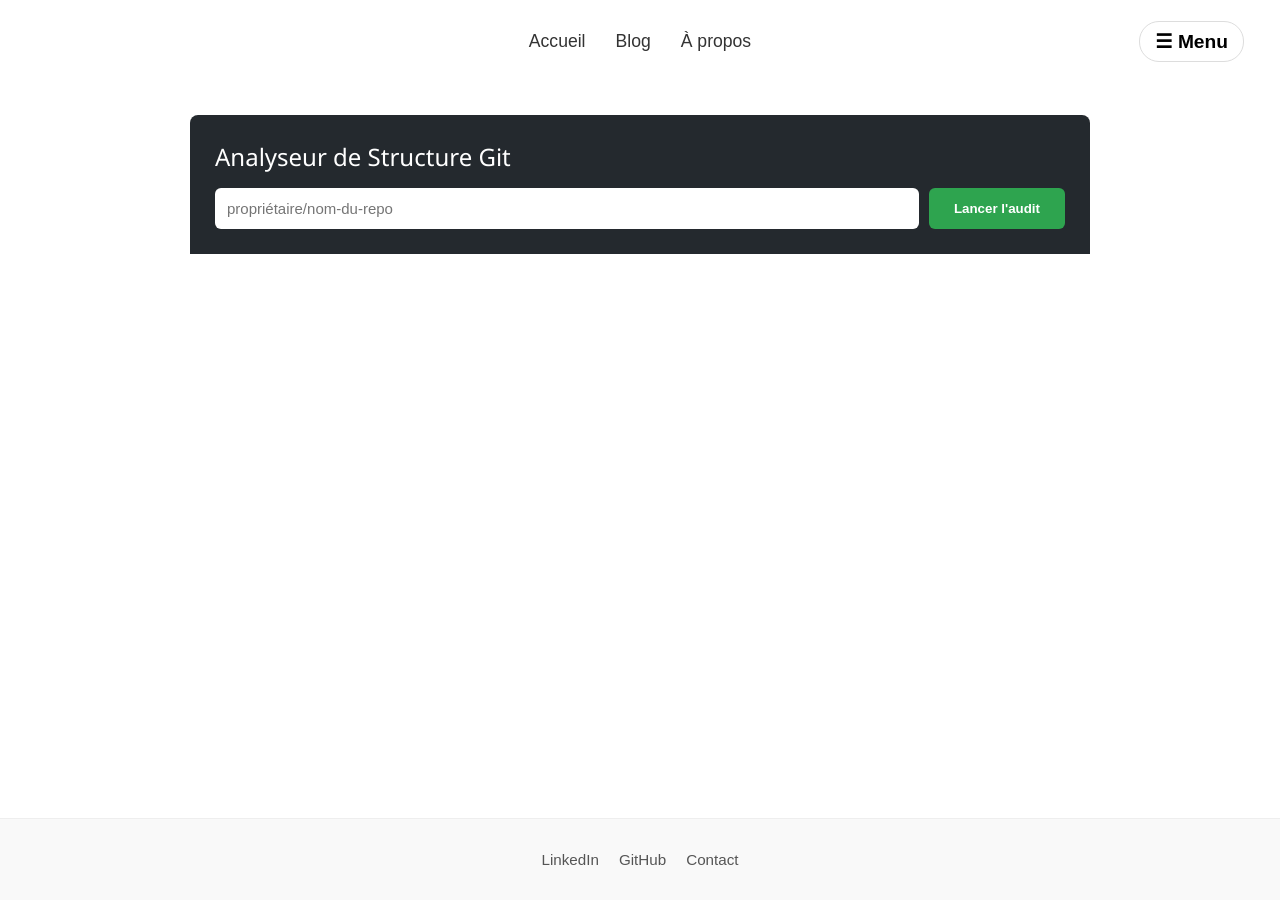
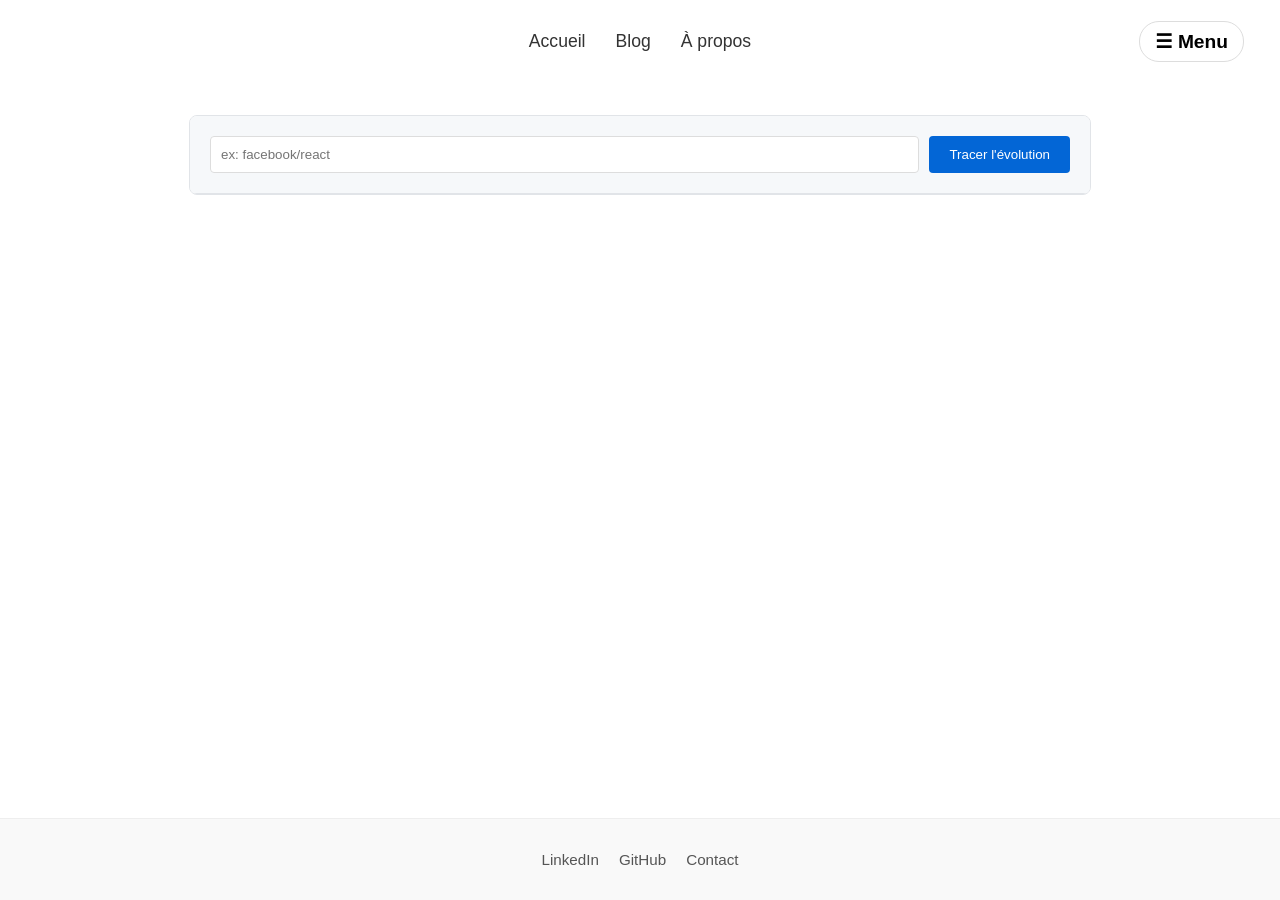
Before and after one commit to Iffigues/iffigues.github.io, a Jekyll site: the page built from pages/stats.md, in a window 1280 px wide. Built offline with Jekyll 4.4.1, drawn with Linux system fonts in a browser that asks for light colours; comment, search, counter and statistics services are not loaded; some of the changed lines change nothing that is shown.

```diff
--- a/pages/stats.md
+++ b/pages/stats.md
@@ -1,177 +1,108 @@
 ---
 layout: default
-title: Git Memory Deep Analyzer
+title: Git Evolution Tracker
 ---
 
-<div id="git-expert-dashboard" style="font-family: 'Segoe UI', Tahoma, Geneva, Verdana, sans-serif; max-width: 900px; margin: auto; background: #fff; color: #1b1f23;">
+<script src="https://cdn.jsdelivr.net/npm/chart.js"></script>
 
-    <div style="background: #24292e; padding: 25px; border-radius: 8px 8px 0 0; color: white;">
-        <h2 style="margin: 0 0 15px 0; font-weight: 400;">Analyseur de Structure Git</h2>
+<div id="git-evolution-dashboard" style="font-family: sans-serif; max-width: 900px; margin: auto; border: 1px solid #e1e4e8; border-radius: 8px; overflow: hidden;">
+
+    <div style="background: #f6f8fa; padding: 20px; border-bottom: 1px solid #e1e4e8;">
         <div style="display: flex; gap: 10px;">
-            <input type="text" id="repoInput" placeholder="propriétaire/nom-du-repo" style="flex-grow: 1; padding: 12px; border-radius: 6px; border: none; font-size: 15px;">
-            <button onclick="deepAnalyze()" style="background: #2ea44f; color: white; border: none; padding: 12px 25px; border-radius: 6px; cursor: pointer; font-weight: bold;">Lancer l'audit</button>
+            <input type="text" id="repoInput" placeholder="ex: facebook/react" style="flex-grow: 1; padding: 10px; border: 1px solid #ddd; border-radius: 4px;">
+            <button onclick="analyzeEvolution()" style="background: #0366d6; color: white; border: none; padding: 10px 20px; border-radius: 4px; cursor: pointer;">Tracer l'évolution</button>
         </div>
     </div>
 
-    <div id="loader" style="display: none; padding: 50px; text-align: center;">
-        <div class="spinner"></div>
-        <p>Extraction des données binaires et scan de l'historique...</p>
-    </div>
+    <div id="loader" style="display: none; padding: 30px; text-align: center;">📊 Analyse des instantanés historiques...</div>
 
-    <div id="dashboardContent" style="display: none; border: 1px solid #e1e4e8; border-top: none; padding: 20px;">
+    <div id="results" style="display: none; padding: 20px;">
+        <h4>Évolution de la taille du code (Derniers Commits)</h4>
+        <canvas id="sizeChart" style="width: 100%; height: 300px; margin-bottom: 30px;"></canvas>
 
-        <div style="display: grid; grid-template-columns: repeat(3, 1fr); gap: 15px; margin-bottom: 25px;">
-            <div style="padding: 15px; background: #f6f8fa; border-radius: 6px; border: 1px solid #e1e4e8; text-align: center;">
-                <div style="font-size: 0.85em; color: #586069;">COMMITS TOTAL</div>
-                <div id="statCommits" style="font-size: 1.8em; font-weight: bold;">-</div>
-            </div>
-            <div style="padding: 15px; background: #f6f8fa; border-radius: 6px; border: 1px solid #e1e4e8; text-align: center;">
-                <div style="font-size: 0.85em; color: #586069;">POIDS DES FICHIERS</div>
-                <div id="statCode" style="font-size: 1.8em; font-weight: bold;">-</div>
-            </div>
-            <div style="padding: 15px; background: #f6f8fa; border-radius: 6px; border: 1px solid #e1e4e8; text-align: center;">
-                <div style="font-size: 0.85em; color: #586069;">POIDS DU .GIT</div>
-                <div id="statGit" style="font-size: 1.8em; font-weight: bold;">-</div>
-            </div>
-        </div>
-
-        <div style="margin-bottom: 30px;">
-            <h4 style="margin-bottom: 10px;">Répartition de la mémoire vive vs historique</h4>
-            <div style="width: 100%; height: 35px; background: #eee; border-radius: 18px; display: flex; overflow: hidden; border: 1px solid #ddd;">
-                <div id="barCode" style="background: #2ecc71; height: 100%; transition: width 1s;" title="Code actuel"></div>
-                <div id="barHistory" style="background: #3498db; height: 100%; transition: width 1s;" title="Objets Git & Historique"></div>
-            </div>
-            <p style="font-size: 0.8em; color: #666; margin-top: 8px;">
-                <span style="color: #2ecc71;">●</span> Fichiers HEAD | <span style="color: #3498db;">●</span> Historique, Commits & Objets compressés
-            </p>
-        </div>
-
-        <div style="border: 1px solid #e1e4e8; border-radius: 6px;">
-            <div id="breadcrumb" style="padding: 10px; background: #f6f8fa; border-bottom: 1px solid #e1e4e8; font-family: monospace;"></div>
-            <div style="max-height: 400px; overflow-y: auto;">
-                <table style="width: 100%; border-collapse: collapse;">
-                    <tbody id="fileList"></tbody>
-                </table>
-            </div>
-        </div>
+        <h4>Détails des Variations</h4>
+        <div id="commitHistory" style="font-size: 0.9em;"></div>
     </div>
 </div>
 
-<style>
-    .spinner { border: 4px solid #f3f3f3; border-top: 4px solid #2ea44f; border-radius: 50%; width: 30px; height: 30px; animation: spin 1s linear infinite; margin: auto; }
-    @keyframes spin { 0% { transform: rotate(0deg); } 100% { transform: rotate(360deg); } }
-    tr:hover { background: #f9f9f9; }
-</style>
+<script>
+let myChart = null;
 
-<script>
-let fullTree = [];
-let repoData = {};
-let totalCodeSize = 0;
-
-async function deepAnalyze() {
+async function analyzeEvolution() {
     const repo = document.getElementById('repoInput').value.trim();
     const loader = document.getElementById('loader');
-    const content = document.getElementById('dashboardContent');
+    const results = document.getElementById('results');
 
     loader.style.display = 'block';
-    content.style.display = 'none';
+    results.style.display = 'none';
 
     try {
-        // 1. Infos de base & Quota
-        const rRes = await fetch(`https://api.github.com/repos/${repo}`);
-        repoData = await rRes.json();
+        // 1. Récupérer les 10 derniers commits
+        const commitsRes = await fetch(`https://api.github.com/repos/${repo}/commits?per_page=10`);
+        const commits = await commitsRes.json();
 
-        // 2. Récupérer le nombre de commits (approximation via l'API stats)
-        // Note: L'API contributors est souvent plus rapide pour le décompte total
-        const commitRes = await fetch(`https://api.github.com/repos/${repo}/stats/contributors`);
-        const commitData = await commitRes.json();
-        let totalCommits = 0;
-        commitData.forEach(contributor => totalCommits += contributor.total);
+        const historyData = [];
 
-        // 3. Arbre complet
-        const tRes = await fetch(`https://api.github.com/repos/${repo}/git/trees/${repoData.default_branch}?recursive=1`);
-        const tData = await tRes.json();
-        fullTree = tData.tree;
+        // 2. Pour chaque commit, on récupère la taille du "Tree"
+        // On utilise Promise.all pour paralléliser les requêtes
+        for (let commit of commits.reverse()) {
+            const treeSha = commit.commit.tree.sha;
+            const treeRes = await fetch(`https://api.github.com/repos/${repo}/git/trees/${treeSha}?recursive=1`);
+            const treeData = await treeRes.json();
 
-        // Calculs de taille
-        totalCodeSize = fullTree.reduce((acc, i) => acc + (i.size || 0), 0);
-        const totalGitSizeKB = repoData.size; // Taille totale incluant .git
-        const historySizeKB = totalGitSizeKB - (totalCodeSize / 1024);
+            const totalSize = treeData.tree.reduce((acc, item) => acc + (item.size || 0), 0);
 
-        // Update Stats
-        document.getElementById('statCommits').innerText = totalCommits.toLocaleString();
-        document.getElementById('statCode').innerText = formatSize(totalCodeSize);
-        document.getElementById('statGit').innerText = formatSize(totalGitSizeKB * 1024);
+            historyData.push({
+                date: new Date(commit.commit.author.date).toLocaleDateString(),
+                sizeMB: (totalSize / (1024 * 1024)).toFixed(2),
+                msg: commit.commit.message.substring(0, 30) + "..."
+            });
+        }
 
-        // Update Bars
-        const codeRatio = ( (totalCodeSize / 1024) / totalGitSizeKB ) * 100;
-        document.getElementById('barCode').style.width = codeRatio + "%";
-        document.getElementById('barHistory').style.width = (100 - codeRatio) + "%";
-
-        renderPath("");
+        renderChart(historyData);
+        renderCommitList(historyData);
 
         loader.style.display = 'none';
-        content.style.display = 'block';
-
+        results.style.display = 'block';
     } catch (e) {
-        alert("Erreur d'analyse. Vérifiez le nom du dépôt ou le quota d'API.");
+        alert("Erreur d'accès aux données historiques.");
         loader.style.display = 'none';
     }
 }
 
-function renderPath(path) {
-    const list = document.getElementById('fileList');
-    const bread = document.getElementById('breadcrumb');
-    list.innerHTML = "";
+function renderChart(data) {
+    const ctx = document.getElementById('sizeChart').getContext('2d');
 
-    bread.innerHTML = `<span style="color:#0366d6;cursor:pointer" onclick="renderPath('')">root</span>` +
-        path.split('/').filter(x=>x).map((p,i,arr) => {
-            const fp = arr.slice(0,i+1).join('/');
-            return ` / <span style="color:#0366d6;cursor:pointer" onclick="renderPath('${fp}')">${p}</span>`;
-        }).join('');
+    if (myChart) myChart.destroy();
 
-    const levelItems = {};
-    fullTree.forEach(item => {
-        if (path === "" || item.path.startsWith(path + "/")) {
-            const rel = path === "" ? item.path : item.path.substring(path.length+1);
-            const name = rel.split('/')[0];
-            if (!levelItems[name]) {
-                levelItems[name] = { name, type: rel.includes('/')?'tree':item.type, size: 0, path: path===""?name:path+"/"+name };
-            }
-            levelItems[name].size += (item.size || 0);
+    myChart = new Chart(ctx, {
+        type: 'line',
+        data: {
+            labels: data.map(d => d.date),
+            datasets: [{
+                label: 'Taille du dépôt (MB)',
+                data: data.map(d => d.sizeMB),
+                borderColor: '#2ecc71',
+                backgroundColor: 'rgba(46, 204, 113, 0.1)',
+                fill: true,
+                tension: 0.3
+            }]
+        },
+        options: {
+            responsive: true,
+            plugins: { legend: { display: false } },
+            scales: { y: { beginAtZero: false, title: { display: true, text: 'MegaBytes' } } }
         }
     });
-
-    const sorted = Object.values(levelItems).sort((a,b) => (b.type==='tree')-(a.type==='tree') || b.size - a.size);
-
-    if (path !== "") {
-        const parent = path.includes('/') ? path.split('/').slice(0,-1).join('/') : "";
-        addEntry("..", 0, 'tree', parent, true);
-    }
-
-    sorted.forEach(item => addEntry(item.name, item.size, item.type, item.path));
 }
 
-function addEntry(name, size, type, path, isBack) {
-    const row = document.createElement('tr');
-    row.style.cursor = "pointer";
-    row.onclick = () => type === 'tree' ? renderPath(path) : null;
-
-    const pct = ((size / totalCodeSize) * 100).toFixed(1);
-
-    row.innerHTML = `
-        <td style="padding:10px; border-bottom:1px solid #eee;">${type==='tree'?'📁':'📄'} ${name}</td>
-        <td style="padding:10px; border-bottom:1px solid #eee; font-size:0.9em; color:#666;">${isBack?'-':formatSize(size)}</td>
-        <td style="padding:10px; border-bottom:1px solid #eee; width:80px;">
-            <span style="font-size:0.7em; background:#e1f5fe; padding:2px 5px; border-radius:4px;">${isBack?'':pct+'%'}</span>
-        </td>
-    `;
-    document.getElementById('fileList').appendChild(row);
-}
-
-function formatSize(b) {
-    if (b === 0) return '0 B';
-    const i = Math.floor(Math.log(b) / Math.log(1024));
-    return (b / Math.pow(1024, i)).toFixed(2) * 1 + ' ' + ['B', 'KB', 'MB', 'GB'][i];
+function renderCommitList(data) {
+    const container = document.getElementById('commitHistory');
+    container.innerHTML = data.reverse().map(c => `
+        <div style="display: flex; justify-content: space-between; padding: 10px; border-bottom: 1px solid #eee;">
+            <span><strong>${c.date}</strong> - ${c.msg}</span>
+            <span style="color: #0366d6; font-weight: bold;">${c.sizeMB} MB</span>
+        </div>
+    `).join('');
 }
 </script>
```
